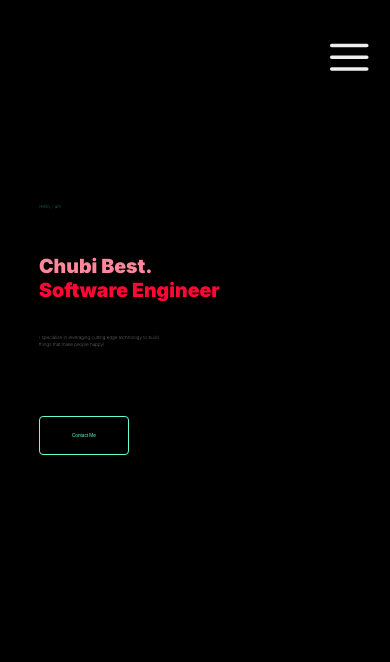
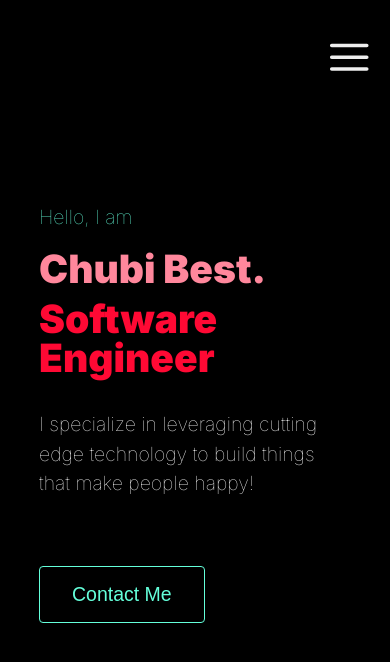
Before and after one commit to chubibest/portfolio, a React (Create React App) app: page / in a window 390 px wide. Shown: the top 662 px of the page. Built offline with nearby package versions, Linux system fonts and the light colour scheme.

Commit message:
add mobile font styles

```diff
--- a/src/App.tsx
+++ b/src/App.tsx
@@ -1,10 +1,11 @@
-import React from 'react';
+import React, { useCallback } from 'react';
 import Header from './Components/Header';
-import styled from 'styled-components';
+import styled, { ThemeProvider } from 'styled-components';
 import Intro from './Components/Intro';
 import ContentWrapper from './Components/ContentWrapper';
 import useWindowDimensions from './CustomHooks/windowSize'
 import { WindowSize } from './Context/windowSize';
+import theme, { mobileTheme } from './theme'
 // import Experience from './Components/Experience'
 
 const App = styled.div(({ theme }) => ({
@@ -29,11 +30,12 @@ const App = styled.div(({ theme }) => ({
 }))
 
 function Index() {
-  const dimensions = useWindowDimensions()
+  const isMobile = useWindowDimensions()
 
   return (
+    <WindowSize.Provider value={isMobile}>
+        <ThemeProvider theme={isMobile ? mobileTheme : theme} >
           <App className="App">
-      <WindowSize.Provider value={dimensions}>
                 <Header />
                 <ContentWrapper>
                   <>
@@ -41,8 +43,9 @@ function Index() {
                     {/* <Experience /> */}
                   </>
                 </ ContentWrapper>
+          </App>
+        </ThemeProvider>
       </WindowSize.Provider>
-    </App>
   );
 }
 
--- a/src/Components/Header/Navigation/index.tsx
+++ b/src/Components/Header/Navigation/index.tsx
@@ -10,7 +10,10 @@ const Navigation = styled.div({
     display: 'flex',
     flexDirection: 'row',
     justifyContent: 'space-between',
-    alignItems: 'center'
+    alignItems: 'center',
+    '@media (max-width: 767px)': {
+        'flexDirection': 'column'
+      }
 })
 
 // const options  = ['About', 'Experience', 'Contributions', 'Contact']
--- a/src/Components/Intro/index.tsx
+++ b/src/Components/Intro/index.tsx
@@ -14,7 +14,10 @@ const Intro = styled.div(({ theme }) => ({
     lineHeight: 1.5,
     '.greeting': {
         color: theme.colors.lively,
-        marginBottom: '5vh'
+        marginBottom: '5vh',
+        '@media (max-width: 767px)': {
+            marginBottom: '1vh',
+        }
     },
     '.intro': {
         color: theme.colors.boldPink,
@@ -29,7 +32,10 @@ const Intro = styled.div(({ theme }) => ({
     '.whatIdo': {
         marginTop: '4vh',
         width: theme.layout.third,
-        color: 'white'
+        color: 'white',
+        '@media (max-width: 767px)': {
+            width: '80vw',
+        }
     }
 }))
 
--- a/src/index.tsx
+++ b/src/index.tsx
@@ -3,12 +3,10 @@ import ReactDOM from 'react-dom/client';
 import './index.css';
 import App from './App';
 import reportWebVitals from './reportWebVitals';
-import { ThemeProvider } from 'styled-components';
-import theme from './theme'
 import { createGlobalStyle } from 'styled-components'
 
 
-const GlobalStyle = createGlobalStyle(({ theme }) => ({
+const GlobalStyle = createGlobalStyle(({
   'body': {
     // 'background-color': '#0a192f'
     'background-color': 'black'
@@ -19,12 +17,12 @@ const root = ReactDOM.createRoot(
   document.getElementById('root') as HTMLElement
 );
 root.render(
-  <ThemeProvider theme={theme}>
+  // <ThemeProvider theme={theme}>
       <React.StrictMode>
         <GlobalStyle />
         <App />
       </React.StrictMode>
-  </ThemeProvider>
+  // {/* </ThemeProvider> */}
 
 );
   // "homepage": "https://chubibest.github.io/portfolio",
--- a/src/theme.ts
+++ b/src/theme.ts
@@ -28,4 +28,16 @@ const theme = {
     }
 }
 
+export const mobileTheme = ({
+    ...theme,
+    fonts: {
+      ...theme.fonts,
+      sizes: {
+        small: '5vw',
+        medium: '6vw',
+        large: '10vw'
+      }
+    }
+})
+
 export default theme
```
Lines whose indentation alone changed are shown as unchanged.
